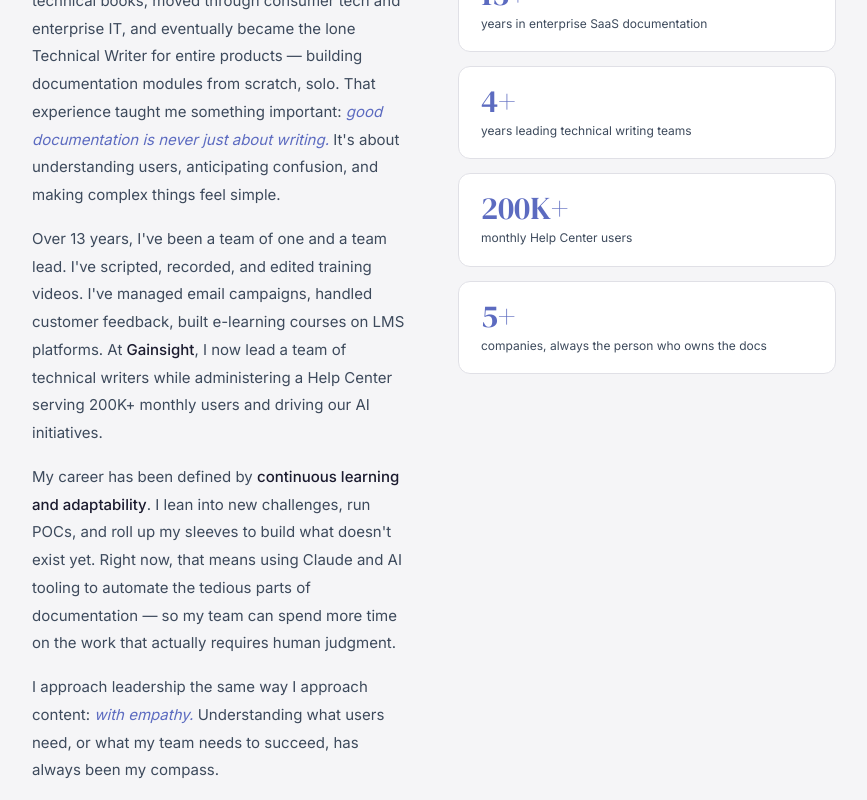
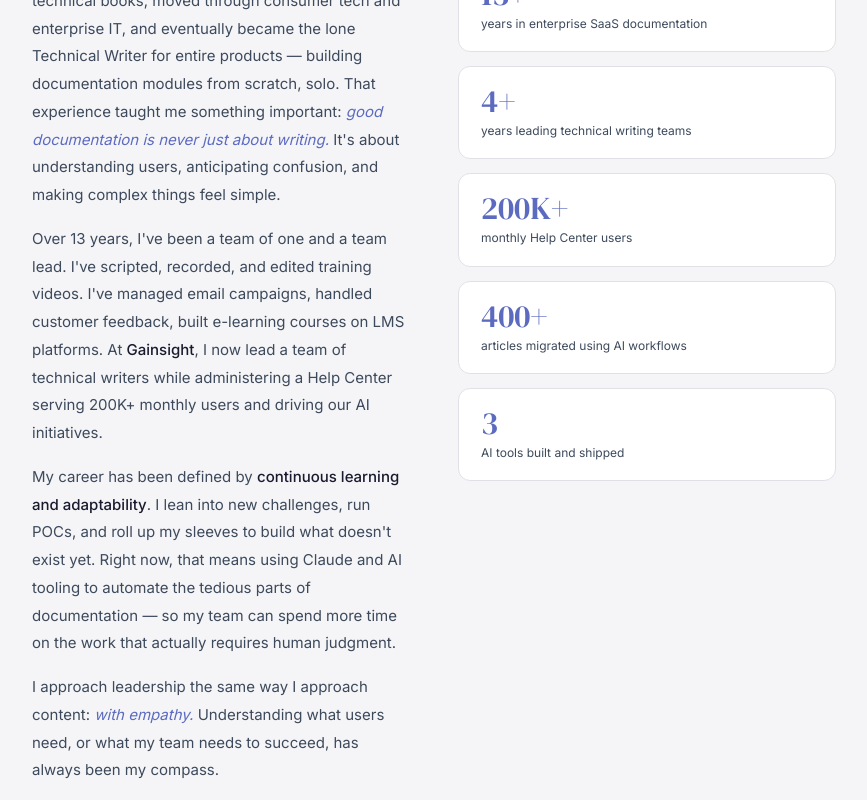
Before and after one commit to adrian-raposo/ai-tools, a Next.js app in the folder apps/landing/: page / in a window 1280 px wide. Shown: the part 1061-1861 px from the top of the page, without its empty margins (206-1073 px from the left). Built offline with nearby package versions, Linux system fonts and the light colour scheme.

Commit message:
feat: update about stats — add AI migration and tools shipped

```diff
--- a/apps/landing/app/page.tsx
+++ b/apps/landing/app/page.tsx
@@ -308,7 +308,8 @@ export default function Home() {
               { num: "13", count: true, label: "years in enterprise SaaS documentation" },
               { num: "4", count: true, label: "years leading technical writing teams" },
               { num: "200K+", count: false, label: "monthly Help Center users" },
-              { num: "5", count: true, label: "companies, always the person who owns the docs" },
+              { num: "400+", count: false, label: "articles migrated using AI workflows" },
+              { num: "3", count: false, label: "AI tools built and shipped" },
             ].map((s) => (
               <div key={s.label} className="astat">
                 <div className="astat-num" {...(s.count ? { "data-count": s.num } : {})}>{s.num}{s.count ? "+" : ""}</div>
```
